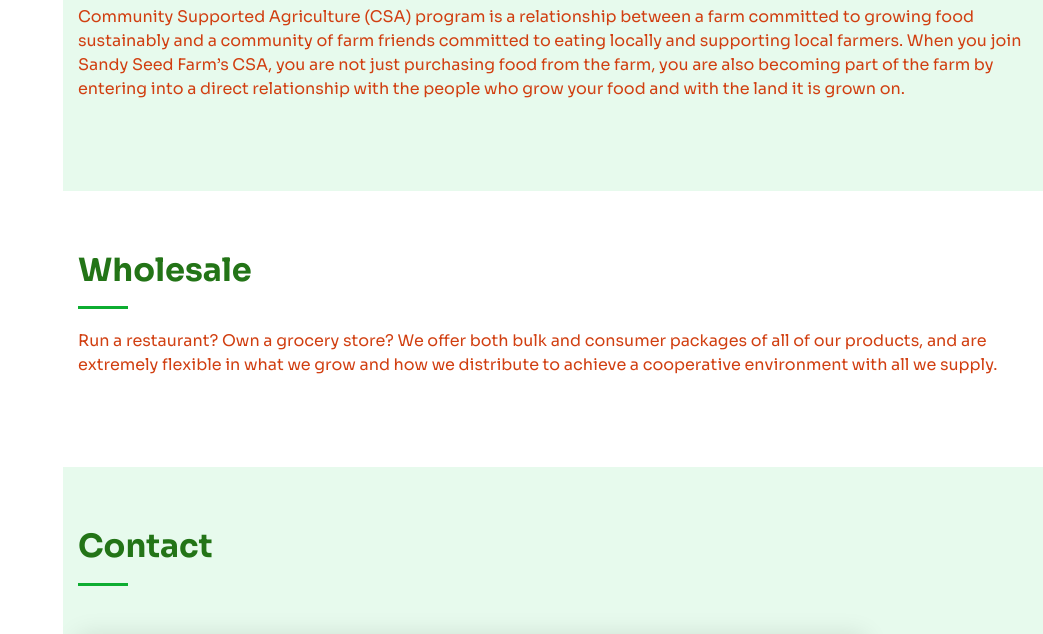
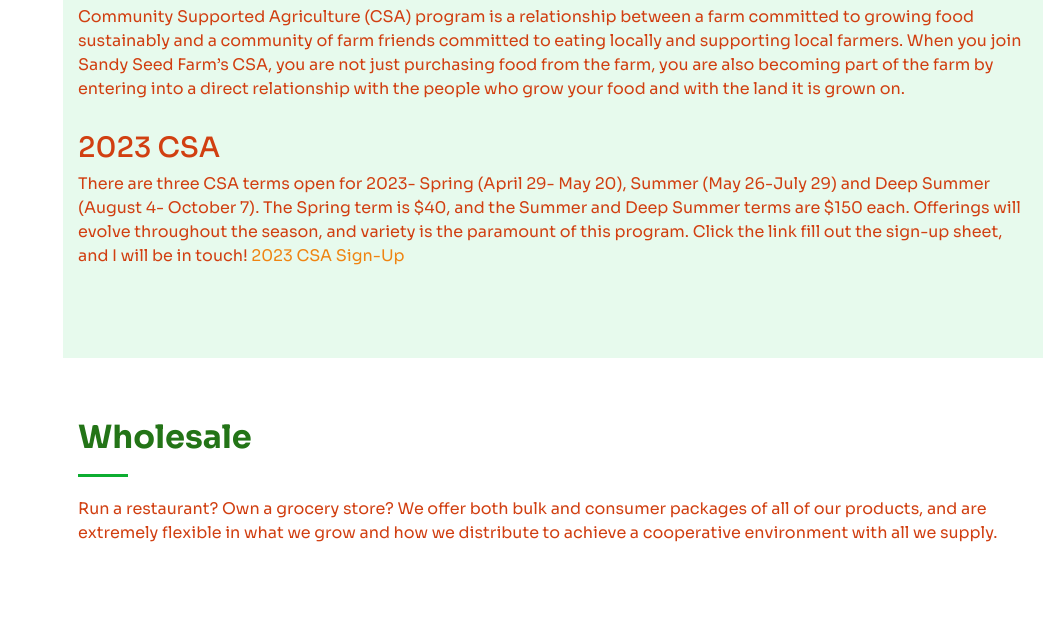
Before and after one commit to sandyseedfarm/site, a plain HTML site: page index.html in a window 1280 px wide. Shown: the part 1528-2162 px from the top of the page, without its empty margins (237-1280 px from the left). Drawn offline with nearby package versions, Linux system fonts and the light colour scheme.

Commit message:
Insert CSA info

```diff
--- a/index.html
+++ b/index.html
@@ -121,6 +121,17 @@
             the people who grow your food and with the land it is grown on.
           </p>
         </div>
+       <div class="section-title">
+          <h3>2023 CSA</h3>
+          <p>There are three CSA terms open for 2023- Spring (April 29- May 20), Summer (May 26-July 29) and
+            Deep Summer (August 4- October 7). The Spring term is $40, and the Summer and Deep Summer terms are $150 each.
+          Offerings will evolve throughout the season, and variety is the paramount of this program. Click the link
+          fill out the sign-up sheet, and I will be in touch!
+         <a href="https://forms.gle/L9YCTcgjLQaXUJ6y9">2023 CSA Sign-Up </a>
+          </p>
+        </div>
+      </div>
+    </section>
       </div>
     </section><!-- End Skills Section -->
 
@@ -145,12 +156,11 @@
 
         <div class="section-title">
           <h2>Testimonials</h2>
-
-
+          <p>These are testimonials. <p>
         </div>
 
       </div>
-    </section> End Testimonials Section -->
+    </section> End Tesimonials Section-->
 
     <!-- ======= Contact Section ======= -->
     <section id="contact" class="contact section-bg">
```
